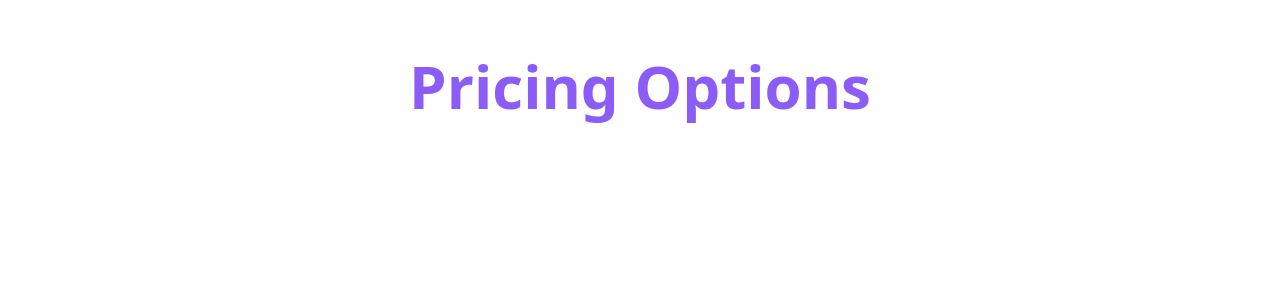
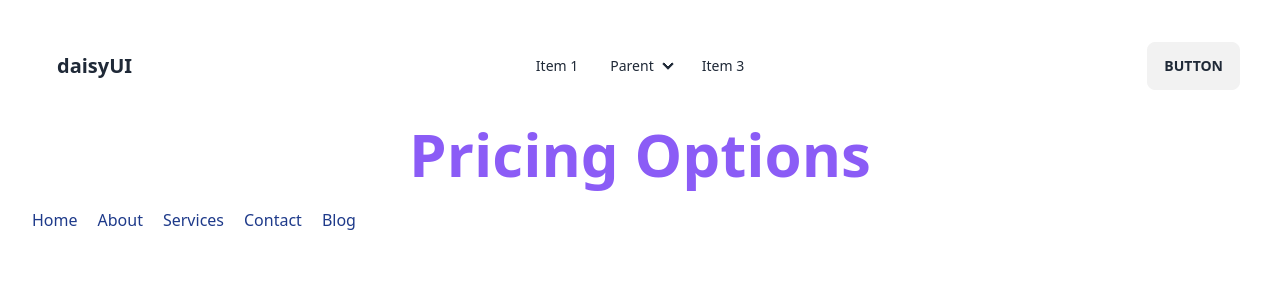
Before and after one commit to Sushil500530/Pricing_Options_ReactJS_Projects, a React (Vite) app: page / in a window 1280 px wide. Shown: the top 300 px of the page. Built offline with nearby package versions, Linux system fonts and the light colour scheme.

Commit message:
create nav toggle and animation set

```diff
--- a/package.json
+++ b/package.json
@@ -10,8 +10,10 @@
     "preview": "vite preview"
   },
   "dependencies": {
+    "prop-types": "^15.8.1",
     "react": "^18.2.0",
-    "react-dom": "^18.2.0"
+    "react-dom": "^18.2.0",
+    "react-icons": "^4.11.0"
   },
   "devDependencies": {
     "@types/react": "^18.2.15",
--- a/src/App.jsx
+++ b/src/App.jsx
@@ -1,14 +1,16 @@
 
 import './App.css'
+import DaisyNav from './components/DaisyNav/DaisyNav'
+import Navbar from './components/NavBar/Navbar'
 
 function App() {
 
 
   return (
     <>
+     <DaisyNav />
      <h1 className='text-6xl text-violet-500 font-bold text-center my-6'>Pricing Options</h1>
-
-
+      <Navbar />
     </>
   )
 }
--- /dev/null
+++ b/src/components/DaisyNav/DaisyNav.jsx
@@ -0,0 +1,47 @@
+
+
+const DaisyNav = () => {
+    return (
+        <div className="navbar bg-base-100">
+        <div className="navbar-start">
+            <div className="dropdown">
+            <label tabIndex={0} className="btn btn-ghost lg:hidden">
+                <svg xmlns="http://www.w3.org/2000/svg" className="h-5 w-5" fill="none" viewBox="0 0 24 24" stroke="currentColor"><path strokeLinecap="round" strokeLinejoin="round" strokeWidth="2" d="M4 6h16M4 12h8m-8 6h16" /></svg>
+            </label>
+            <ul tabIndex={0} className="menu menu-sm dropdown-content mt-3 z-[1] p-2 shadow bg-base-100 rounded-box w-52">
+                <li><a>Item 1</a></li>
+                <li>
+                <a>Parent</a>
+                <ul className="p-2">
+                    <li><a>Submenu 1</a></li>
+                    <li><a>Submenu 2</a></li>
+                </ul>
+                </li>
+                <li><a>Item 3</a></li>
+            </ul>
+            </div>
+            <a className="btn btn-ghost normal-case text-xl">daisyUI</a>
+        </div>
+        <div className="navbar-center hidden lg:flex">
+            <ul className="menu menu-horizontal px-1">
+            <li><a>Item 1</a></li>
+            <li tabIndex={0}>
+                <details>
+                <summary>Parent</summary>
+                <ul className="p-2">
+                    <li><a>Submenu 1</a></li>
+                    <li><a>Submenu 2</a></li>
+                </ul>
+                </details>
+            </li>
+            <li><a>Item 3</a></li>
+            </ul>
+        </div>
+        <div className="navbar-end">
+            <a className="btn">Button</a>
+        </div>
+        </div>
+    );
+};
+
+export default DaisyNav;
--- /dev/null
+++ b/src/components/Link/Link.jsx
@@ -0,0 +1,18 @@
+
+
+import PropTypes from 'prop-types';
+const Link = ({route}) => {
+    // const {path,name} = route ;
+    return (
+       <>
+         <li className="hover:underline hover:underline-offset-4 transition hover:text-blue-500">
+            <a href={route.path}>{route.name}</a>
+       </li>
+       </>
+    )
+}
+
+Link.propTypes = {
+    route:PropTypes.object.isRequired
+}
+export default Link;
--- /dev/null
+++ b/src/components/NavBar/Navbar.jsx
@@ -0,0 +1,33 @@
+import { useState } from "react";
+import Link from "../Link/Link";
+import { AiOutlineMenu,AiOutlineClose } from 'react-icons/ai';
+// import { IoMdClose } from 'react-icons/io';
+const Navbar = () => {
+    const [open,setOpen] =useState(false) ;
+    const routes = [
+        { name: 'Home',id: 'home',path: '/',},
+        {name: 'About',id: 'about',path: '/about',},
+        {name: 'Services',id: 'services', path: '/services',},
+        {name: 'Contact',id: 'contact',path: '/contact',},
+        {name: 'Blog', id: 'blog', path: '/blog',}
+        ];
+    return (
+        <nav>
+          <div className="md:hidden text-2xl" onClick={()=> setOpen(!open)}>
+          {
+            open === true ? <AiOutlineClose /> :  <AiOutlineMenu />
+          }
+
+
+          </div>
+           <ul className="md:flex gap-5 text-blue-900 font-medium">
+           {
+                routes.map(route => <Link route={route}  key={route.id}
+                ></Link>
+           )}
+           </ul>
+        </nav>
+    )
+};
+
+export default Navbar;
```
Also changed, not shown: 1 other file (tests, documents, lock files or other folders).
